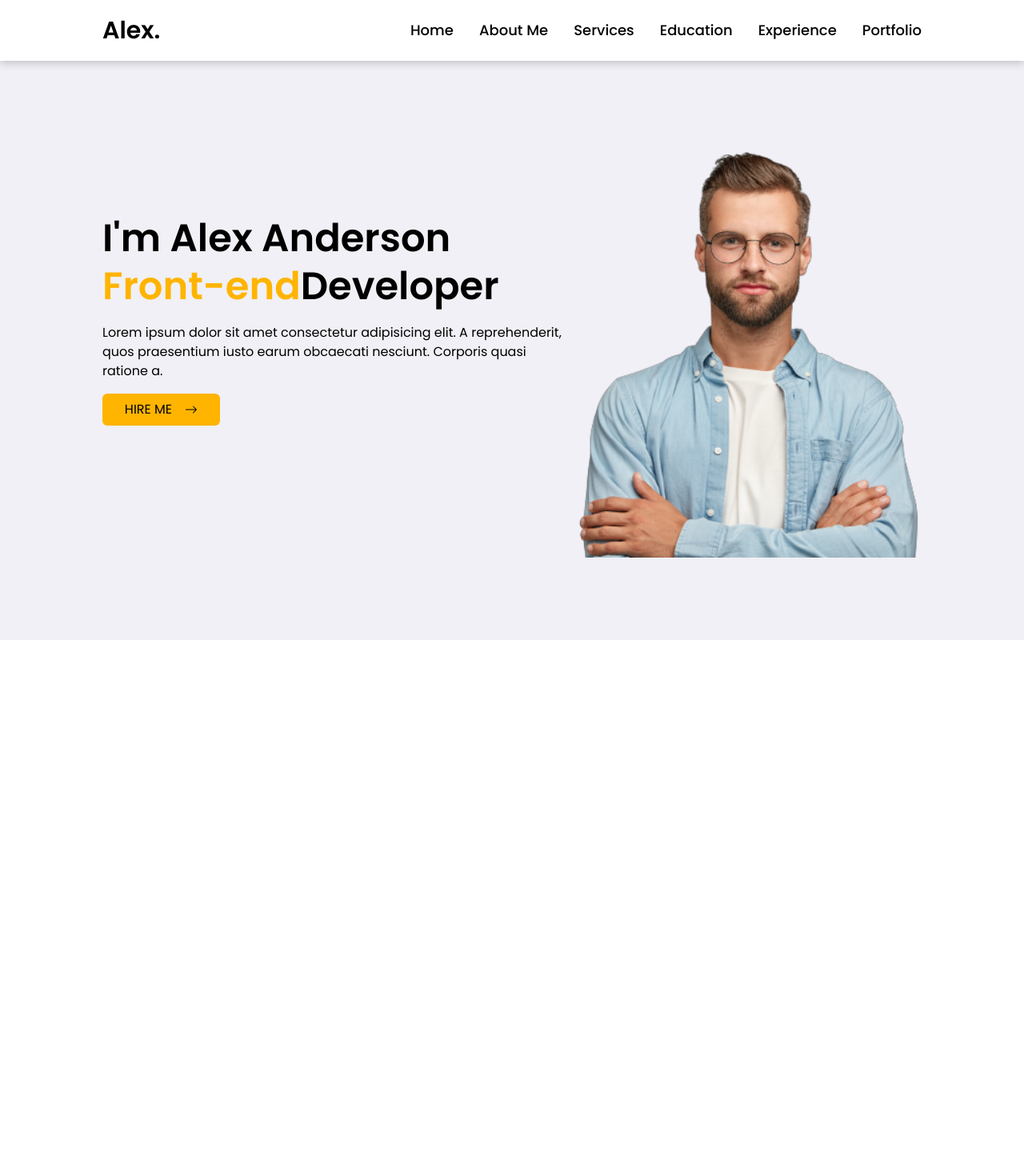
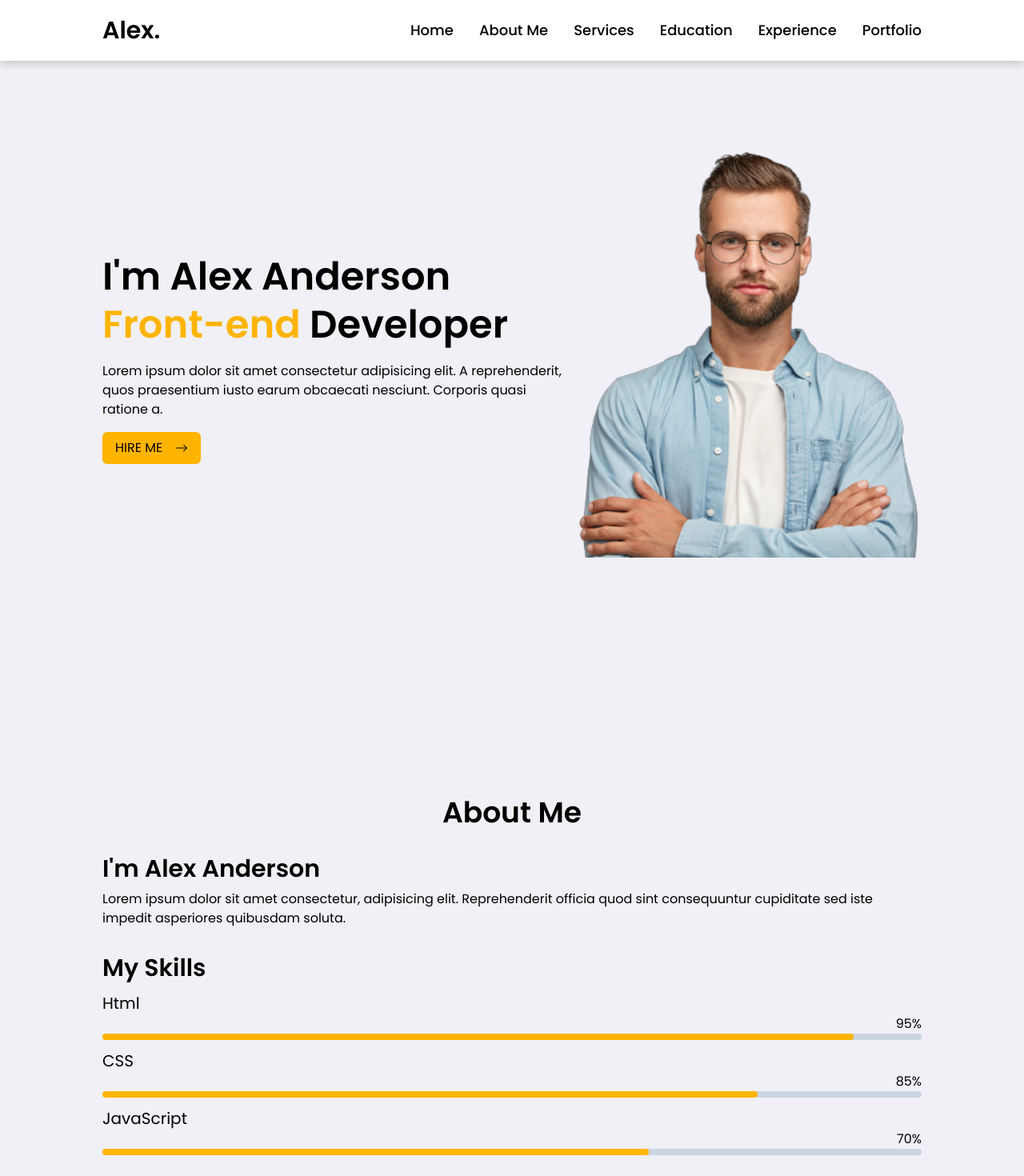
Before and after one commit to rohitbhadane310/Portfolio-web-Alex, a React (Vite) app: page / in a window 1280 px wide. Shown: the top 1470 px of the page at 80% size. Before the commit the page ends 800 px from the top, so only its background shows below. Built offline with nearby package versions, Linux system fonts and the light colour scheme.

Commit message:
completed the hero and about section

```diff
--- a/src/App.jsx
+++ b/src/App.jsx
@@ -1,6 +1,7 @@
 import React from "react";
 import Navbar from "./components/Navbar";
 import Home from "./components/Home";
+import About from "./components/About";
 
 const App = () => {
   return (
@@ -11,6 +12,10 @@ const App = () => {
         <div id="home">
           <Home />
         </div>
+
+        <div id="about">
+          <About/>
+        </div>
       </main>
     </div>
   );
--- /dev/null
+++ b/src/components/About.jsx
@@ -0,0 +1,35 @@
+import React from "react";
+import SkillCard from "../layouts/SkillCard";
+
+const About = () => {
+  const skill1 = "w-11/12";
+  const skill2 = "w-4/5";
+  const skill3 = "w-2/3";
+
+  return (
+    <div className=" min-h-screen flex flex-col justify-center gap-8 lg:px-32 px-5 bg-backgroundColor">
+      <h1 className=" text-4xl font-semibold text-center mt-10">About Me</h1>
+
+      <div>
+        <h2 className=" text-3xl font-semibold">I'm Alex Anderson</h2>
+        <p className=" mt-2">
+          Lorem ipsum dolor sit amet consectetur, adipisicing elit.
+          Reprehenderit officia quod sint consequuntur cupiditate sed iste
+          impedit asperiores quibusdam soluta.
+        </p>
+      </div>
+
+      <div>
+        <h2 className=" text-3xl font-semibold">My Skills</h2>
+
+        <div>
+          <SkillCard title="Html" width={skill1} val="95%" />
+          <SkillCard title="CSS" width={skill2} val="85%" />
+          <SkillCard title="JavaScript" width={skill3} val="70%" />
+        </div>
+      </div>
+    </div>
+  );
+};
+
+export default About;
--- a/src/components/Home.jsx
+++ b/src/components/Home.jsx
@@ -5,9 +5,10 @@ import Button from "../layouts/Button";
 const Home = () => {
   return (
     <div className=" min-h-screen flex flex-col justify-center lg:flex-row items-center lg:px-32 px-5 bg-backgroundColor">
-      <div className=" w-3/4 space-y-4">
-        <h1 className=" text-5xl font-semibold leading-tight">
-          I'm Alex Anderson <span className=" text-brightColor">Front-end</span>
+      <div className="flex flex-col items-center text-center lg:text-start lg:items-start w-full lg:w-3/4 space-y-4">
+        <h1 className=" text-5xl font-semibold leading-tight mt-24">
+          I'm Alex Anderson
+          <span className=" text-brightColor"> Front-end </span>
           Developer
         </h1>
         <p>
--- a/src/layouts/Button.jsx
+++ b/src/layouts/Button.jsx
@@ -3,13 +3,11 @@ import { BsArrowRight } from "react-icons/bs";
 
 const Button = (props) => {
   return (
-    <div className="w-1/4">
-      <div className=" flex flex-row justify-center items-center gap-4 bg-brightColor px-4 py-2 rounded-md cursor-pointer ">
-        <button>{props.title}</button>
-        <span>
-          <BsArrowRight />
-        </span>
-      </div>
+    <div>
+      <button className="flex flex-row justify-center items-center gap-4 bg-brightColor px-4 py-2 rounded-md cursor-pointer">
+        {props.title}
+        <BsArrowRight />
+      </button>
     </div>
   );
 };
--- /dev/null
+++ b/src/layouts/SkillCard.jsx
@@ -0,0 +1,17 @@
+import React from "react";
+
+const SkillCard = (props) => {
+  return (
+    <div>
+      <h3 className=" mt-3 text-xl">{props.title}</h3>
+      <div>
+        <h3 className=" text-end">{props.val}</h3>
+        <div className=" w-full h-2 bg-slate-300 rounded-full">
+          <div className={` ${props.width} h-2 bg-brightColor rounded-full`}></div>
+        </div>
+      </div>
+    </div>
+  );
+};
+
+export default SkillCard;
```
